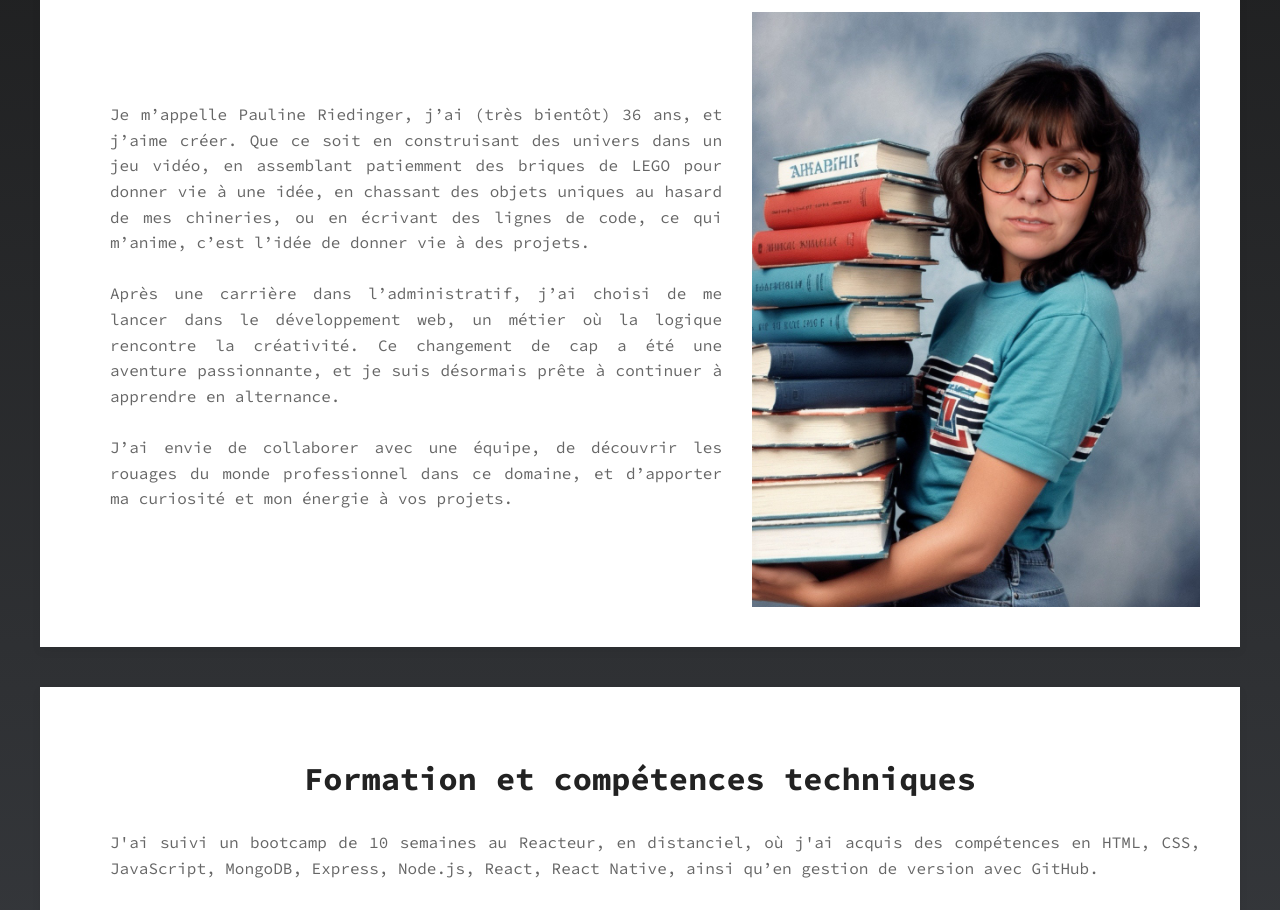
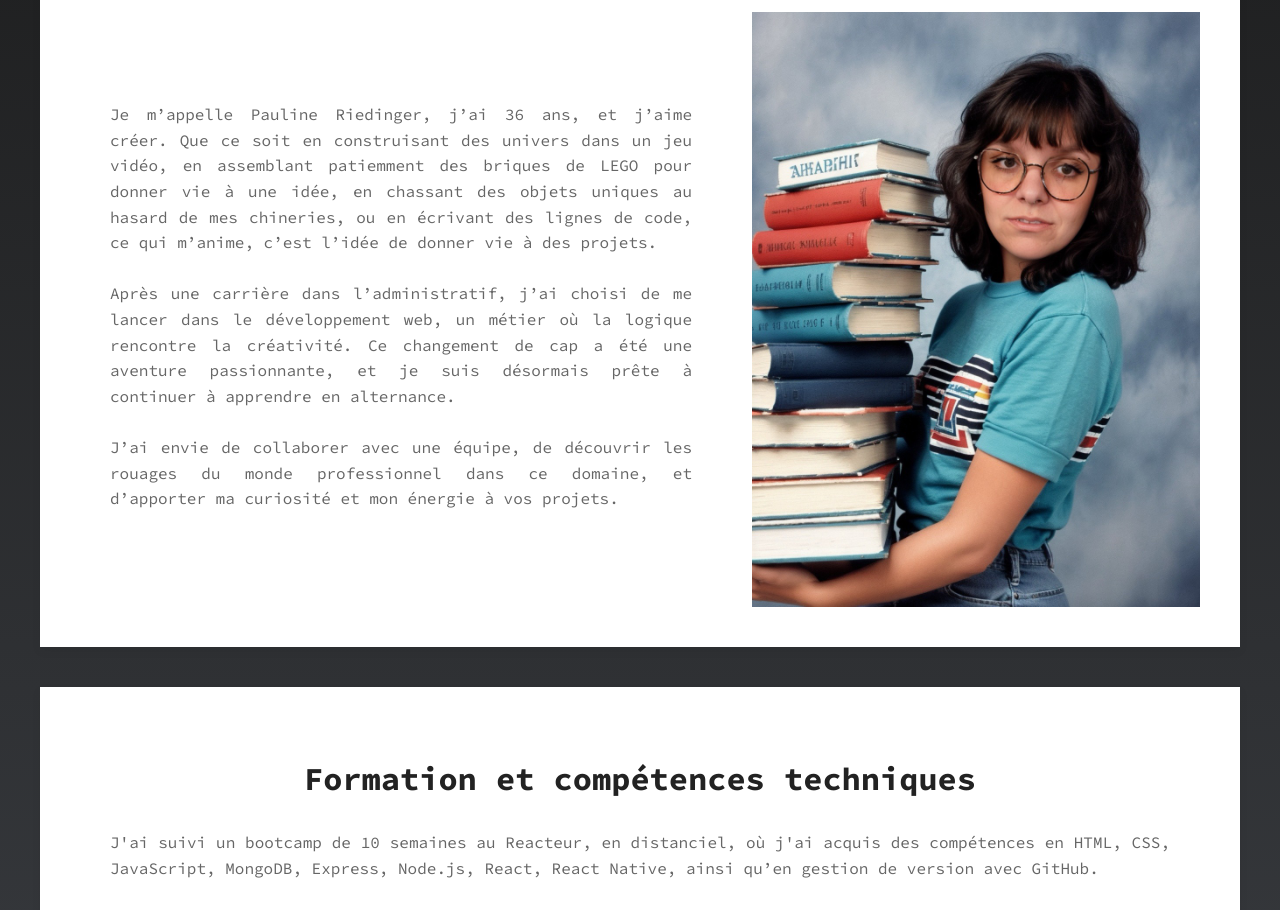
Before and after one commit to PaulineRiedinger/portefolio, a plain HTML site: page index.html in a window 1280 px wide. Shown: the part 414-1324 px from the top of the page. Drawn offline with Linux system fonts and the light colour scheme.

Commit message:
MàJ section about + ajustement margin CSS about et education

```diff
--- a/css/styles.css
+++ b/css/styles.css
@@ -109,6 +109,7 @@ main {
   flex: 1;
   margin-top: 10px;
   margin-left: 30px;
+  margin-right: 30px;
 }
 
 #about img {
@@ -149,6 +150,7 @@ main {
   flex: 1;
   margin-top: 10px;
   margin-left: 30px;
+  margin-right: 30px;
 }
 
 #education img {
--- a/index.html
+++ b/index.html
@@ -33,7 +33,7 @@
       <section id="about">
         <h2>A propos de moi</h2>
         <p>
-          Je m’appelle Pauline Riedinger, j’ai (très bientôt) 36 ans, et j’aime créer. Que ce soit en
+          Je m’appelle Pauline Riedinger, j’ai 36 ans, et j’aime créer. Que ce soit en
           construisant des univers dans un jeu vidéo, en assemblant patiemment
           des briques de LEGO pour donner vie à une idée, en chassant des objets
           uniques au hasard de mes chineries, ou en écrivant des lignes de code,
```
